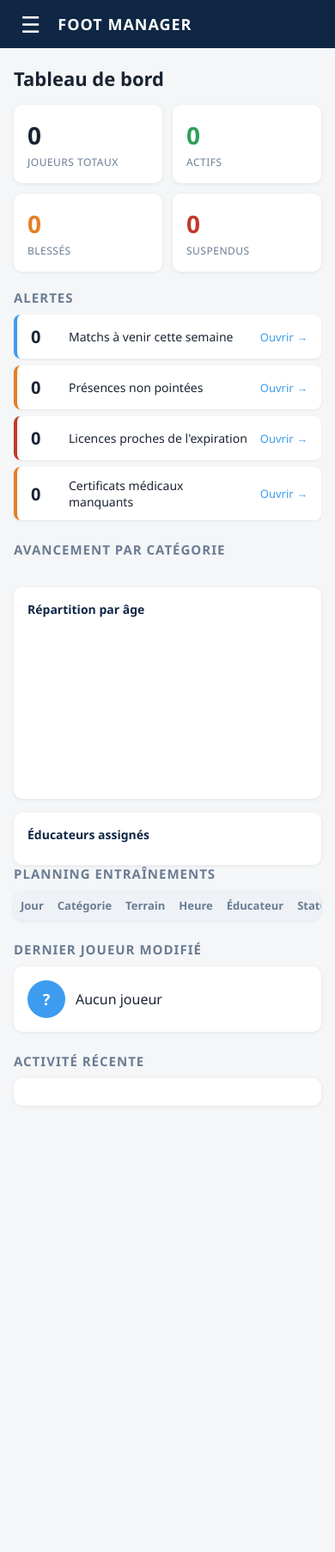
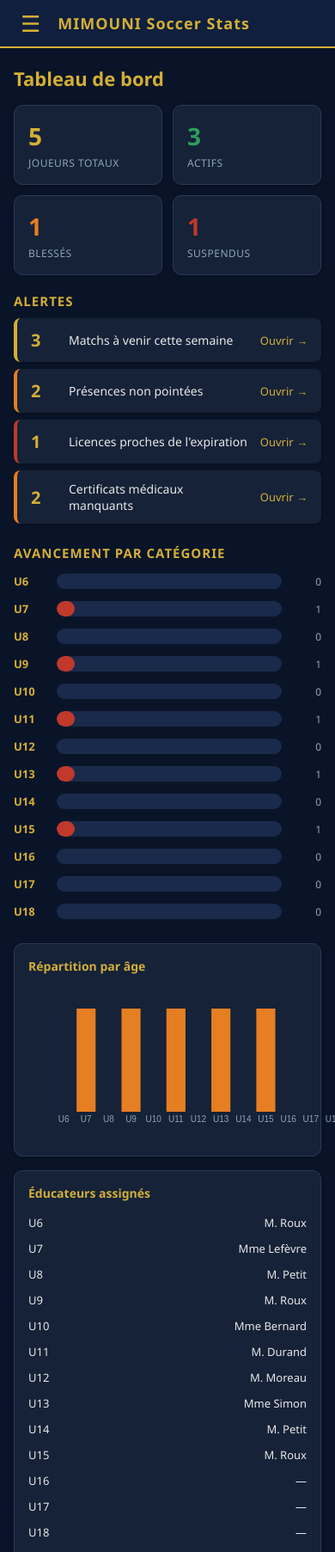
Before and after one commit to zyko69i/foot-manager, a plain HTML site: page index.html in a window 390 px wide. Shown: the top 1805 px of the page at 86% size. Before the commit the page ends 1370 px from the top, so only its background shows below. Drawn offline with Linux system fonts and the light colour scheme.

Commit message:
Fix JS, thème MIMOUNI bleu nuit/or, favicon, navigation fonctionnelle

```diff
--- a/index.html
+++ b/index.html
@@ -3,77 +3,78 @@
 <head>
 <meta charset="UTF-8">
 <meta name="viewport" content="width=device-width, initial-scale=1.0">
-<title>Foot Manager</title>
+<title>MIMOUNI Soccer Stats</title>
+<link rel="icon" href="favicon.svg" type="image/svg+xml">
 <style>
   * { margin:0; padding:0; box-sizing:border-box; font-family:'Segoe UI',system-ui,sans-serif; }
-  body { background:#f4f6f8; color:#1a2332; }
-  header { background:#0f2744; color:#fff; height:56px; display:flex; align-items:center; padding:0 16px; position:sticky; top:0; z-index:100; }
-  .burger { background:none; border:none; color:#fff; font-size:26px; cursor:pointer; padding:8px; margin-right:12px; }
-  .logo { font-weight:700; font-size:18px; letter-spacing:1px; }
-  #overlay { display:none; position:fixed; inset:0; background:rgba(0,0,0,.45); z-index:200; }
+  body { background:#0a1428; color:#e8e8e8; }
+  header { background:#0f1f3d; color:#fff; height:56px; display:flex; align-items:center; padding:0 16px; position:sticky; top:0; z-index:100; border-bottom:2px solid #D4AF37; }
+  .burger { background:none; border:none; color:#D4AF37; font-size:26px; cursor:pointer; padding:8px; margin-right:12px; }
+  .logo { font-weight:700; font-size:18px; letter-spacing:1px; color:#D4AF37; }
+  #overlay { display:none; position:fixed; inset:0; background:rgba(0,0,0,.6); z-index:200; }
   #overlay.open { display:block; }
-  nav { position:fixed; top:0; left:-280px; width:280px; height:100%; background:#0f2744; z-index:300; transition:left .25s ease; overflow-y:auto; padding:16px 0; }
+  nav { position:fixed; top:0; left:-280px; width:280px; height:100%; background:#0f1f3d; z-index:300; transition:left .25s ease; overflow-y:auto; padding:16px 0; border-right:1px solid #D4AF37; }
   nav.open { left:0; }
-  nav .close { color:#fff; background:none; border:none; font-size:22px; padding:8px 16px; cursor:pointer; display:block; width:100%; text-align:left; }
+  nav .close { color:#D4AF37; background:none; border:none; font-size:22px; padding:8px 16px; cursor:pointer; display:block; width:100%; text-align:left; }
   nav a { display:block; color:#c9d6e3; text-decoration:none; padding:12px 20px; font-size:15px; border-left:3px solid transparent; }
-  nav a:hover, nav a.active { background:#1a3a5c; color:#fff; border-left-color:#3d9cf0; }
+  nav a:hover, nav a.active { background:#1a3a5c; color:#fff; border-left-color:#D4AF37; }
   nav .sub { padding-left:36px; font-size:13px; color:#8fa3b8; }
-  nav .sub:hover { color:#fff; }
+  nav .sub:hover { color:#D4AF37; }
   main { max-width:1100px; margin:0 auto; padding:20px 16px 60px; }
-  h1 { font-size:22px; margin-bottom:16px; }
+  h1 { font-size:22px; margin-bottom:16px; color:#D4AF37; }
   .stats { display:grid; grid-template-columns:repeat(auto-fit,minmax(140px,1fr)); gap:12px; margin-bottom:20px; }
-  .stat { background:#fff; border-radius:10px; padding:16px; box-shadow:0 1px 4px rgba(0,0,0,.08); cursor:pointer; transition:transform .15s; }
-  .stat:hover { transform:translateY(-2px); }
-  .stat .num { font-size:28px; font-weight:700; }
-  .stat .label { font-size:12px; color:#6b7c93; text-transform:uppercase; letter-spacing:.5px; margin-top:4px; }
+  .stat { background:#152238; border-radius:10px; padding:16px; box-shadow:0 1px 4px rgba(0,0,0,.3); cursor:pointer; transition:transform .15s; border:1px solid #2a3a5c; }
+  .stat:hover { transform:translateY(-2px); border-color:#D4AF37; }
+  .stat .num { font-size:28px; font-weight:700; color:#D4AF37; }
+  .stat .label { font-size:12px; color:#8fa3b8; text-transform:uppercase; letter-spacing:.5px; margin-top:4px; }
   .stat.actifs .num { color:#2e9e5b; }
   .stat.blesses .num { color:#e67e22; }
   .stat.suspendus .num { color:#c0392b; }
   .section { margin-bottom:24px; }
-  .section h2 { font-size:15px; text-transform:uppercase; letter-spacing:1px; color:#6b7c93; margin-bottom:10px; }
+  .section h2 { font-size:15px; text-transform:uppercase; letter-spacing:1px; color:#D4AF37; margin-bottom:10px; }
   .alerts { display:flex; flex-direction:column; gap:8px; }
-  .alert { background:#fff; border-radius:8px; padding:12px 16px; display:flex; align-items:center; gap:12px; cursor:pointer; box-shadow:0 1px 3px rgba(0,0,0,.07); border-left:4px solid #c0392b; }
+  .alert { background:#152238; border-radius:8px; padding:12px 16px; display:flex; align-items:center; gap:12px; cursor:pointer; box-shadow:0 1px 3px rgba(0,0,0,.3); border-left:4px solid #c0392b; }
   .alert.orange { border-left-color:#e67e22; }
-  .alert.blue { border-left-color:#3d9cf0; }
-  .alert .count { font-weight:700; font-size:20px; min-width:32px; }
+  .alert.blue { border-left-color:#D4AF37; }
+  .alert .count { font-weight:700; font-size:20px; min-width:32px; color:#D4AF37; }
   .alert .txt { font-size:14px; flex:1; }
-  .alert .go { color:#3d9cf0; font-size:13px; }
+  .alert .go { color:#D4AF37; font-size:13px; }
   .bars { display:flex; flex-direction:column; gap:6px; }
   .bar-row { display:flex; align-items:center; gap:10px; cursor:pointer; padding:4px 0; }
-  .bar-row .cat { width:40px; font-weight:600; font-size:13px; }
-  .bar-bg { flex:1; height:18px; background:#e2e8f0; border-radius:9px; overflow:hidden; }
+  .bar-row .cat { width:40px; font-weight:600; font-size:13px; color:#D4AF37; }
+  .bar-bg { flex:1; height:18px; background:#1a2a4a; border-radius:9px; overflow:hidden; }
   .bar-fill { height:100%; border-radius:9px; transition:width .4s; }
   .bar-fill.green { background:#2e9e5b; }
   .bar-fill.orange { background:#e67e22; }
   .bar-fill.red { background:#c0392b; }
-  .bar-row .pct { width:36px; font-size:12px; color:#6b7c93; text-align:right; }
+  .bar-row .pct { width:36px; font-size:12px; color:#8fa3b8; text-align:right; }
   .grid2 { display:grid; grid-template-columns:repeat(auto-fit,minmax(280px,1fr)); gap:16px; }
-  .card { background:#fff; border-radius:10px; padding:16px; box-shadow:0 1px 4px rgba(0,0,0,.08); }
-  .card h3 { font-size:14px; margin-bottom:10px; color:#0f2744; }
+  .card { background:#152238; border-radius:10px; padding:16px; box-shadow:0 1px 4px rgba(0,0,0,.3); border:1px solid #2a3a5c; }
+  .card h3 { font-size:14px; margin-bottom:10px; color:#D4AF37; }
   .feed { list-style:none; }
-  .feed li { padding:8px 0; border-bottom:1px solid #eef1f5; font-size:13px; color:#445; }
-  .feed li span { color:#6b7c93; font-size:11px; margin-right:8px; }
+  .feed li { padding:8px 0; border-bottom:1px solid #2a3a5c; font-size:13px; color:#c9d6e3; }
+  .feed li span { color:#8fa3b8; font-size:11px; margin-right:8px; }
   .coach-list { list-style:none; }
   .coach-list li { padding:6px 0; font-size:13px; display:flex; justify-content:space-between; cursor:pointer; }
-  .coach-list li:hover { color:#3d9cf0; }
+  .coach-list li:hover { color:#D4AF37; }
   .training { width:100%; border-collapse:collapse; font-size:13px; }
-  .training th { text-align:left; padding:8px; background:#eef2f7; color:#6b7c93; font-weight:600; }
-  .training td { padding:8px; border-bottom:1px solid #eef1f5; cursor:pointer; }
-  .training tr:hover td { background:#f7fafc; }
+  .training th { text-align:left; padding:8px; background:#1a2a4a; color:#D4AF37; font-weight:600; }
+  .training td { padding:8px; border-bottom:1px solid #2a3a5c; cursor:pointer; }
+  .training tr:hover td { background:#1a3a5c; }
   .tag { display:inline-block; padding:2px 8px; border-radius:10px; font-size:11px; font-weight:600; }
-  .tag.green { background:#d9f2e6; color:#2e9e5b; }
-  .tag.orange { background:#fde8d0; color:#e67e22; }
-  .tag.red { background:#fbd9d5; color:#c0392b; }
-  .last-player { background:#fff; border-radius:10px; padding:16px; box-shadow:0 1px 4px rgba(0,0,0,.08); cursor:pointer; display:flex; align-items:center; gap:12px; }
-  .last-player:hover { box-shadow:0 3px 10px rgba(0,0,0,.12); }
-  .avatar { width:44px; height:44px; border-radius:50%; background:#3d9cf0; color:#fff; display:flex; align-items:center; justify-content:center; font-weight:700; font-size:18px; }
+  .tag.green { background:#1a3a2a; color:#2e9e5b; }
+  .tag.orange { background:#3a2a1a; color:#e67e22; }
+  .tag.red { background:#3a1a1a; color:#c0392b; }
+  .last-player { background:#152238; border-radius:10px; padding:16px; box-shadow:0 1px 4px rgba(0,0,0,.3); cursor:pointer; display:flex; align-items:center; gap:12px; border:1px solid #2a3a5c; }
+  .last-player:hover { border-color:#D4AF37; }
+  .avatar { width:44px; height:44px; border-radius:50%; background:#D4AF37; color:#0a1428; display:flex; align-items:center; justify-content:center; font-weight:700; font-size:18px; }
   @media(max-width:600px){ .stats{grid-template-columns:repeat(2,1fr);} }
 </style>
 </head>
 <body>
 <header>
   <button class="burger" onclick="toggleMenu()">&#9776;</button>
-  <div class="logo">FOOT MANAGER</div>
+  <div class="logo">MIMOUNI Soccer Stats</div>
 </header>
 <div id="overlay" onclick="toggleMenu()"></div>
 <nav id="menu">
@@ -132,7 +133,7 @@
     <h2>Dernier joueur modifié</h2>
     <div class="last-player" id="last-player" onclick="go('joueur')">
       <div class="avatar" id="lp-avatar">?</div>
-      <div><div id="lp-name">Aucun joueur</div><div id="lp-cat" style="font-size:12px;color:#6b7c93"></div></div>
+      <div><div id="lp-name">Aucun joueur</div><div id="lp-cat" style="font-size:12px;color:#8fa3b8"></div></div>
     </div>
   </div>
   <div class="section">
@@ -156,7 +157,14 @@ if(!players.length){
   save('players',players);
 }
 function toggleMenu(){document.getElementById('menu').classList.toggle('open');document.getElementById('overlay').classList.toggle('open');}
-function go(page){toggleMenu();alert('Navigation vers : '+page+' (page à construire)');}
+function go(page){
+  toggleMenu();
+  if(page==='dashboard') return;
+  const map={categories:'categories.html',matchs:'matchs.html',presences:'presences.html',convocations:'convocations.html',documents:'documents.html',parametres:'parametres.html',export:'export.html',joueur:'joueur.html'};
+  if(map[page]) window.location.href=map[page];
+  else if(page.startsWith('u')) window.location.href='categorie.html?cat='+page.toUpperCase();
+  else alert('Page '+page+' en construction');
+}
 function render(){
   const total=players.length;
   const actifs=players.filter(p=>p.statut==='actif').length;
@@ -170,15 +178,16 @@ function render(){
   document.getElementById('a-presences').textContent='2';
   document.getElementById('a-licences').textContent=players.filter(p=>p.licence<'2026-06-01').length||'1';
   document.getElementById('a-certifs').textContent=players.filter(p=>p.certificat!=='ok').length;
-  const bars=document.getElementById('bars);
+  const bars=document.getElementById('bars');
   bars.innerHTML='';
   CATS.forEach(c=>{
     const n=players.filter(p=>p.cat===c).length;
     const max=12; const pct=Math.min(100,Math.round(n/max*100));
     let cls='red'; if(n>=max)cls='green'; else if(n>=6)cls='orange';
-    bars.innerHTML+=`<div class="bar-row" onclick="go('cat-'+'${c.toLowerCase()}')"><div class="cat">${c}</div><div class="bar-bg"><div class="bar-fill ${cls}" style="width:${pct}%"></div></div><div class="pct">${n}</div></div>`;
+    bars.innerHTML+=`<div class="bar-row" onclick="go('${c.toLowerCase()}')"><div class="cat">${c}</div><div class="bar-bg"><div class="bar-fill ${cls}" style="width:${pct}%"></div></div><div class="pct">${n}</div></div>`;
   });
-  const ctx=document.getElementById('chart').getContext('2d);
+  const canvas=document.getElementById('chart');
+  const ctx=canvas.getContext('2d');
   const counts=CATS.map(c=>players.filter(p=>p.cat===c).length);
   const maxC=Math.max(...counts,1); const w=400,h=180,pad=30;
   ctx.clearRect(0,0,w,h);
@@ -186,13 +195,13 @@ function render(){
     const x=pad+i*(w-2*pad)/CATS.length; const bh=(h-2*pad)*v/maxC;
     ctx.fillStyle=v===0?'#c0392b':v<6?'#e67e22':'#2e9e5b';
     ctx.fillRect(x,h-pad-bh,(w-2*pad)/CATS.length-4,bh);
-    ctx.fillStyle='#6b7c93'; ctx.font='10px sans-serif'; ctx.textAlign='center';
+    ctx.fillStyle='#8fa3b8'; ctx.font='10px sans-serif'; ctx.textAlign='center';
     ctx.fillText(CATS[i],x+(w-2*pad)/CATS.length/2-2,h-pad+12);
   });
   const coaches=load('coaches',[
     {cat:'U6',nom:'M. Roux'},{cat:'U7',nom:'Mme Lefèvre'},{cat:'U8',nom:'M. Petit'},{cat:'U9',nom:'M. Roux'},{cat:'U10',nom:'Mme Bernard'},{cat:'U11',nom:'M. Durand'},{cat:'U12',nom:'M. Moreau'},{cat:'U13',nom:'Mme Simon'},{cat:'U14',nom:'M. Petit'},{cat:'U15',nom:'M. Roux'},{cat:'U16',nom:'—'},{cat:'U17',nom:'—'},{cat:'U18',nom:'—'}
   ]);
-  document.getElementById('coaches').innerHTML=coaches.map(c=>`<li onclick="go('coach-'+c.cat.toLowerCase())"><span>${c.cat}</span><span>${c.nom}</span></li>`).join('');
+  document.getElementById('coaches').innerHTML=coaches.map(c=>`<li onclick="go('${c.cat.toLowerCase()}')"><span>${c.cat}</span><span>${c.nom}</span></li>`).join('');
   const train=load('training',[
     {jour:'Lundi',cat:'U11',terrain:'Complexe Nord',heure:'18h30',educ:'M. Durand',statut:'confirmé'},
     {jour:'Mardi',cat:'U9',terrain:'Complexe Sud',heure:'17h00',educ:'M. Roux',statut:'confirmé'},
```
